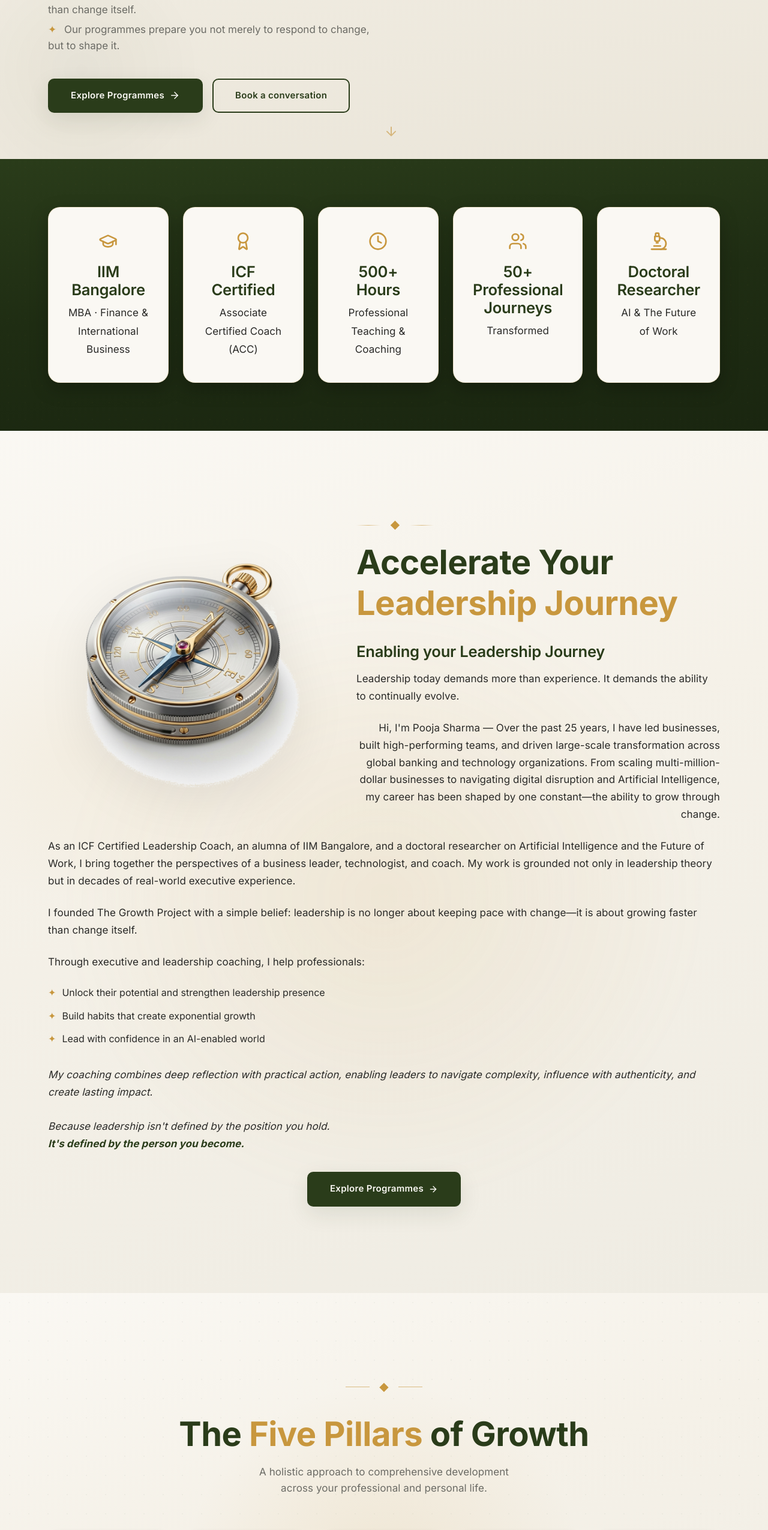
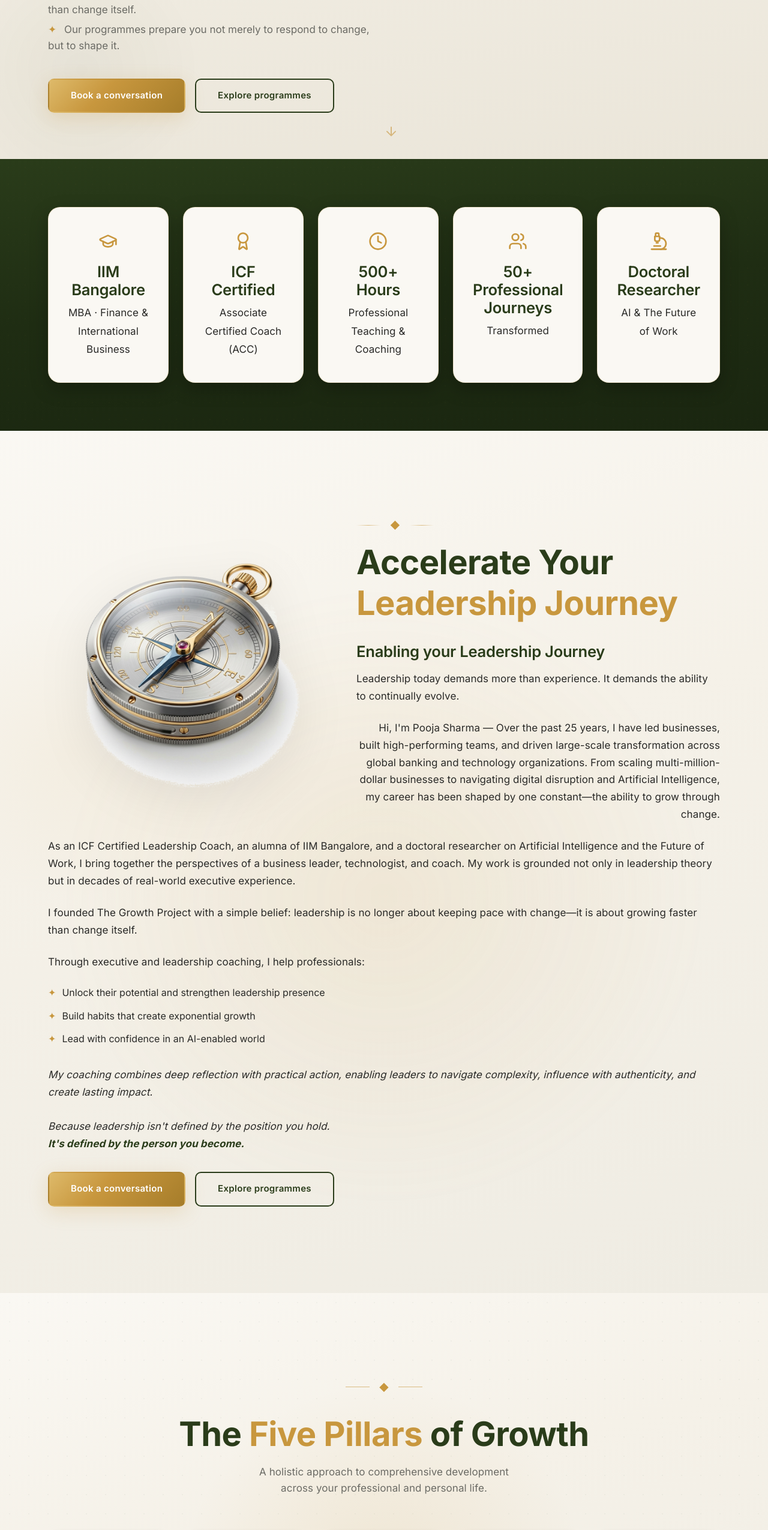
Before and after one commit to abhi2715/TGP, a React (Vite) app: page / in a window 1280 px wide. Shown: the part 922-3472 px from the top of the page at 60% size. Built offline with nearby package versions, Linux system fonts and the light colour scheme; a web font is replaced by a local one.

Commit message:
feat: standardise all Explore Programmes buttons to a Book/Explore CTA pair across all pages

```diff
--- a/src/pages/About.tsx
+++ b/src/pages/About.tsx
@@ -199,12 +199,12 @@ const About = () => {
             <p>
               Join hundreds of professionals who have transformed their Professional journey.
             </p>
-            <div className="cta-buttons">
+            <div className="cta-group center">
               <MagneticButton>
                 <Link to="/book-consultation" className="btn btn-primary">Book a conversation</Link>
               </MagneticButton>
               <MagneticButton>
-                <Link to="/programmes" className="btn" style={{ background: 'transparent', color: 'var(--color-gold)', border: '1px solid rgba(200, 151, 62, 0.4)' }}>Explore Programmes</Link>
+                <Link to="/programmes" className="btn btn-secondary">Explore programmes</Link>
               </MagneticButton>
             </div>
           </ScrollReveal>
--- a/src/pages/Home.tsx
+++ b/src/pages/Home.tsx
@@ -70,16 +70,10 @@ const Home = () => {
               animate={{ opacity: 1, y: 0 }}
               transition={{ duration: 0.8, delay: 0.5, ease: [0.22, 1, 0.36, 1] }}
             >
-              <MagneticButton>
-                <Link to="/programmes" className="btn btn-dark">
-                  Explore Programmes <ArrowRight size={18} />
-                </Link>
-              </MagneticButton>
-              <MagneticButton>
-                <Link to="/contact" className="btn btn-secondary">
-                  Book a conversation
-                </Link>
-              </MagneticButton>
+              <div className="cta-group mt-4">
+                <Link to="/book-consultation" className="btn btn-primary">Book a conversation</Link>
+                <Link to="/programmes" className="btn btn-secondary">Explore programmes</Link>
+              </div>
             </motion.div>
           </div>
 
@@ -230,10 +224,9 @@ const Home = () => {
             </div>
 
             <ScrollReveal direction="up" delay={0.4}>
-              <div className="about-cta-wrapper" style={{ marginTop: '1rem' }}>
-                <Link to="/programmes" className="btn btn-dark">
-                  Explore Programmes <ArrowRight size={16} />
-                </Link>
+              <div className="cta-group mt-4">
+                <Link to="/book-consultation" className="btn btn-primary">Book a conversation</Link>
+                <Link to="/programmes" className="btn btn-secondary">Explore programmes</Link>
               </div>
             </ScrollReveal>
           </div>
@@ -298,12 +291,12 @@ const Home = () => {
             <p>
               Join hundreds of professionals who have transformed their Professional journey.
             </p>
-            <div className="cta-buttons">
+            <div className="cta-group center">
               <MagneticButton>
                 <Link to="/book-consultation" className="btn btn-primary">Book a conversation</Link>
               </MagneticButton>
               <MagneticButton>
-                <Link to="/programmes" className="btn" style={{ background: 'transparent', color: 'var(--color-gold)', border: '1px solid rgba(200, 151, 62, 0.4)' }}>Explore Programmes</Link>
+                <Link to="/programmes" className="btn btn-secondary">Explore programmes</Link>
               </MagneticButton>
             </div>
           </ScrollReveal>
--- a/src/pages/NotFound.tsx
+++ b/src/pages/NotFound.tsx
@@ -19,9 +19,9 @@ const NotFound = () => {
         <p style={{ fontSize: '1.125rem', color: 'var(--color-text)', marginBottom: '3rem' }}>
           It seems you've navigated to a page that doesn't exist. Let's get you back on track for your growth journey.
         </p>
-        <div style={{ display: 'flex', gap: '1rem', justifyContent: 'center', flexWrap: 'wrap' }}>
-          <Link to="/" className="btn btn-primary">Return Home</Link>
-          <Link to="/programmes" className="btn btn-secondary">Explore Programmes <ArrowRight size={18}/></Link>
+        <div className="cta-group center mt-4">
+          <Link to="/book-consultation" className="btn btn-primary">Book a conversation</Link>
+          <Link to="/programmes" className="btn btn-secondary">Explore programmes</Link>
         </div>
       </div>
     </div>
--- a/src/pages/Programmes.tsx
+++ b/src/pages/Programmes.tsx
@@ -24,10 +24,10 @@ const Programmes = () => {
           <ScrollReveal direction="up" delay={0.3}>
             <div className="cta-group center" style={{ marginTop: '2.5rem' }}>
               <MagneticButton>
-                <Link to="/book-consultation" className="btn btn-primary" style={{ padding: '0.8rem 2rem' }}>Book a conversation</Link>
+                <Link to="/book-consultation" className="btn btn-primary">Book a conversation</Link>
               </MagneticButton>
               <MagneticButton>
-                <Link to="/programmes" className="btn btn-secondary" style={{ padding: '0.8rem 2rem' }}>Explore programmes</Link>
+                <Link to="/programmes" className="btn btn-secondary">Explore programmes</Link>
               </MagneticButton>
             </div>
           </ScrollReveal>
@@ -155,12 +155,12 @@ const Programmes = () => {
             <p>
               Join hundreds of professionals who have transformed their Professional journey.
             </p>
-            <div className="cta-buttons">
+            <div className="cta-group center">
               <MagneticButton>
                 <Link to="/book-consultation" className="btn btn-primary">Book a conversation</Link>
               </MagneticButton>
               <MagneticButton>
-                <Link to="/programmes" className="btn" style={{ background: 'transparent', color: 'var(--color-gold)', border: '1px solid rgba(200, 151, 62, 0.4)' }}>Explore Programmes</Link>
+                <Link to="/programmes" className="btn btn-secondary">Explore programmes</Link>
               </MagneticButton>
             </div>
           </ScrollReveal>
--- a/src/pages/Resources.tsx
+++ b/src/pages/Resources.tsx
@@ -162,12 +162,12 @@ const Resources = () => {
             <p>
               Join hundreds of professionals who have transformed their Professional journey.
             </p>
-            <div className="cta-buttons">
+            <div className="cta-group center">
               <MagneticButton>
                 <Link to="/book-consultation" className="btn btn-primary">Book a conversation</Link>
               </MagneticButton>
               <MagneticButton>
-                <Link to="/programmes" className="btn" style={{ background: 'transparent', color: 'var(--color-gold)', border: '1px solid rgba(200, 151, 62, 0.4)' }}>Explore Programmes</Link>
+                <Link to="/programmes" className="btn btn-secondary">Explore programmes</Link>
               </MagneticButton>
             </div>
           </ScrollReveal>
--- a/src/pages/SuccessStories.tsx
+++ b/src/pages/SuccessStories.tsx
@@ -139,12 +139,12 @@ const SuccessStories = () => {
             <p>
               Join hundreds of professionals who have transformed their Professional journey.
             </p>
-            <div className="cta-buttons">
+            <div className="cta-group center">
               <MagneticButton>
                 <Link to="/book-consultation" className="btn btn-primary">Book a conversation</Link>
               </MagneticButton>
               <MagneticButton>
-                <Link to="/programmes" className="btn" style={{ background: 'transparent', color: 'var(--color-gold)', border: '1px solid rgba(200, 151, 62, 0.4)' }}>Explore Programmes</Link>
+                <Link to="/programmes" className="btn btn-secondary">Explore programmes</Link>
               </MagneticButton>
             </div>
           </ScrollReveal>
```
